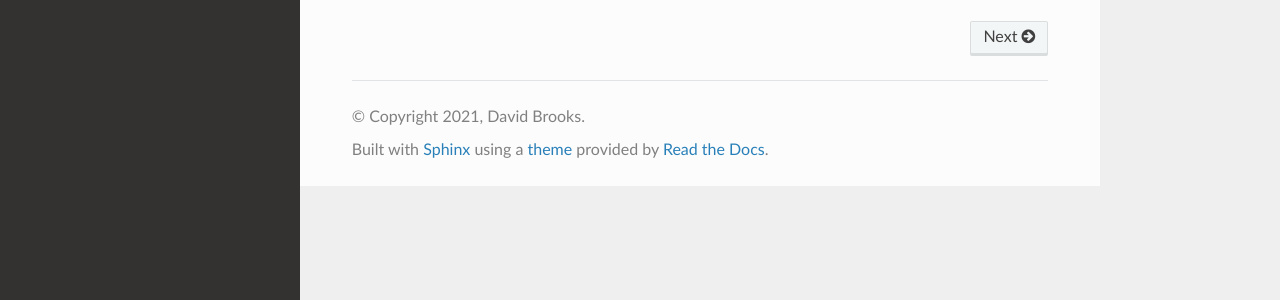
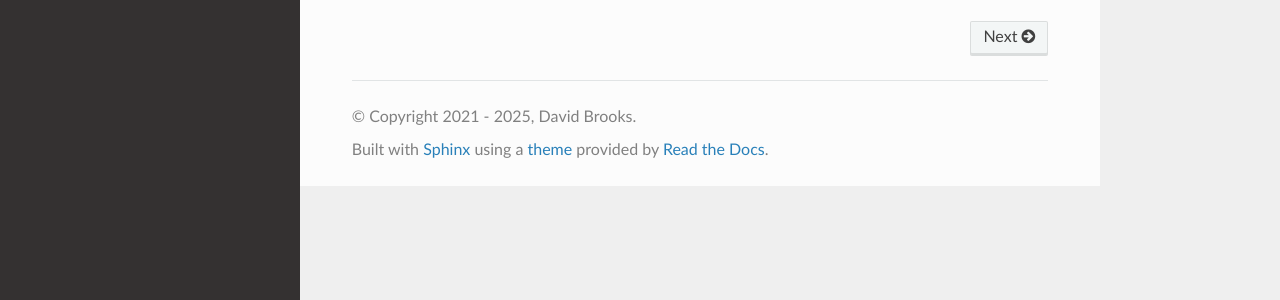
Before and after one commit to AnatomicMaps/flatmap-server, a Sphinx documentation site: the page built from docs/index.rst, in a window 1280 px wide. Shown: the part 559-859 px from the top of the page. Built offline with Sphinx 7.4.7 and the Read the Docs theme 3.1.0, drawn with Linux system fonts in a browser that asks for light colours.

Commit message:
doc: update copyright.

```diff
--- a/docs/conf.py
+++ b/docs/conf.py
@@ -21,7 +21,7 @@ import sphinx_rtd_theme
 # -- Project information -----------------------------------------------------
 
 project = 'Flatmap Server'
-copyright = '2021, David Brooks'
+copyright = '2021 - 2025, David Brooks'
 author = 'David Brooks'
 
 
```
